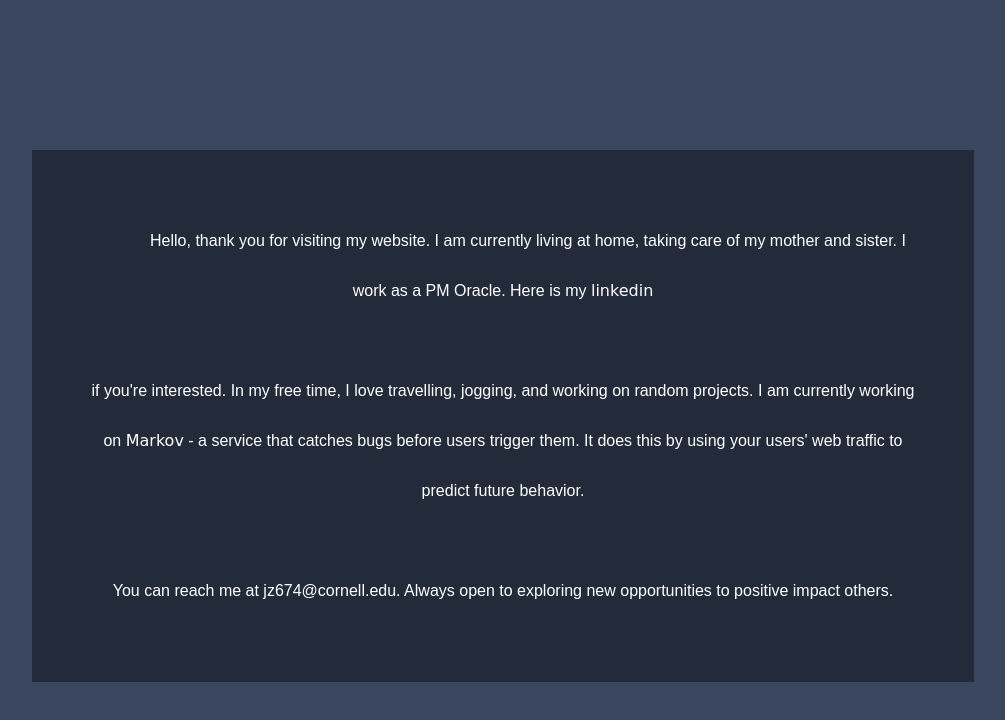
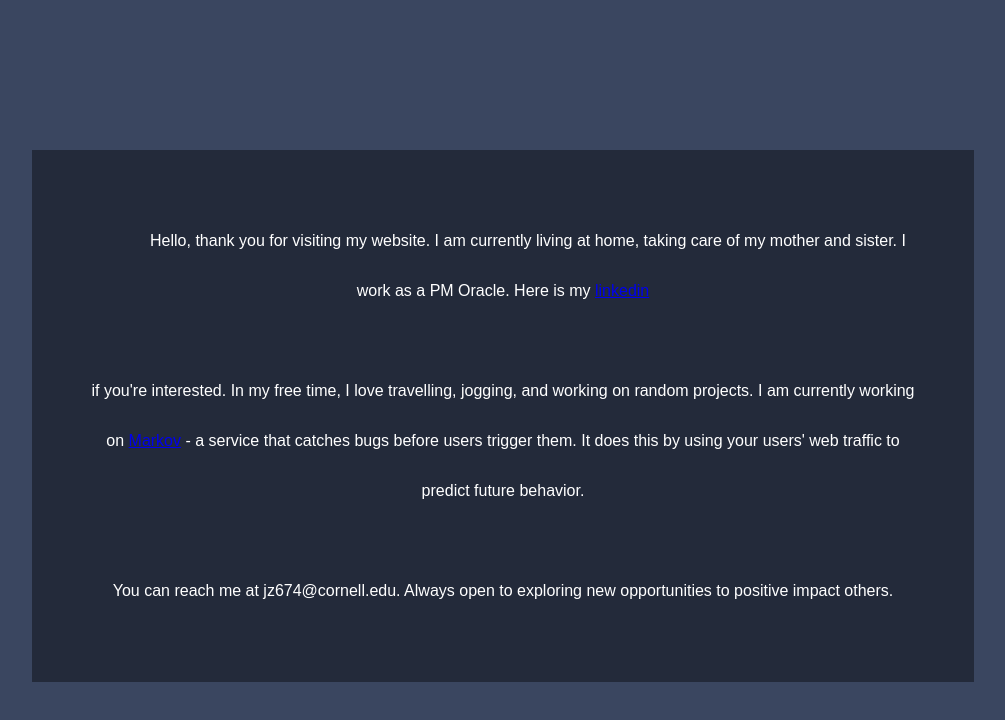
Before and after one commit to jz674/ResumeWebsite, a plain HTML site: page index.html in a window 1280 px wide. Shown: the whole page, without its empty margins (137-1142 px from the left). Drawn offline with Linux system fonts and the light colour scheme.

Commit message:
Update v1.css

```diff
--- a/styles/v1.css
+++ b/styles/v1.css
@@ -247,11 +247,7 @@ article{
   font-family: cursive;
 }
 
-a{
-  color: white;
-  text-decoration: none;
-  font-family: cursive;
-}
+
 p{
   line-height: 50px;
   text-indent: 50px;
```
